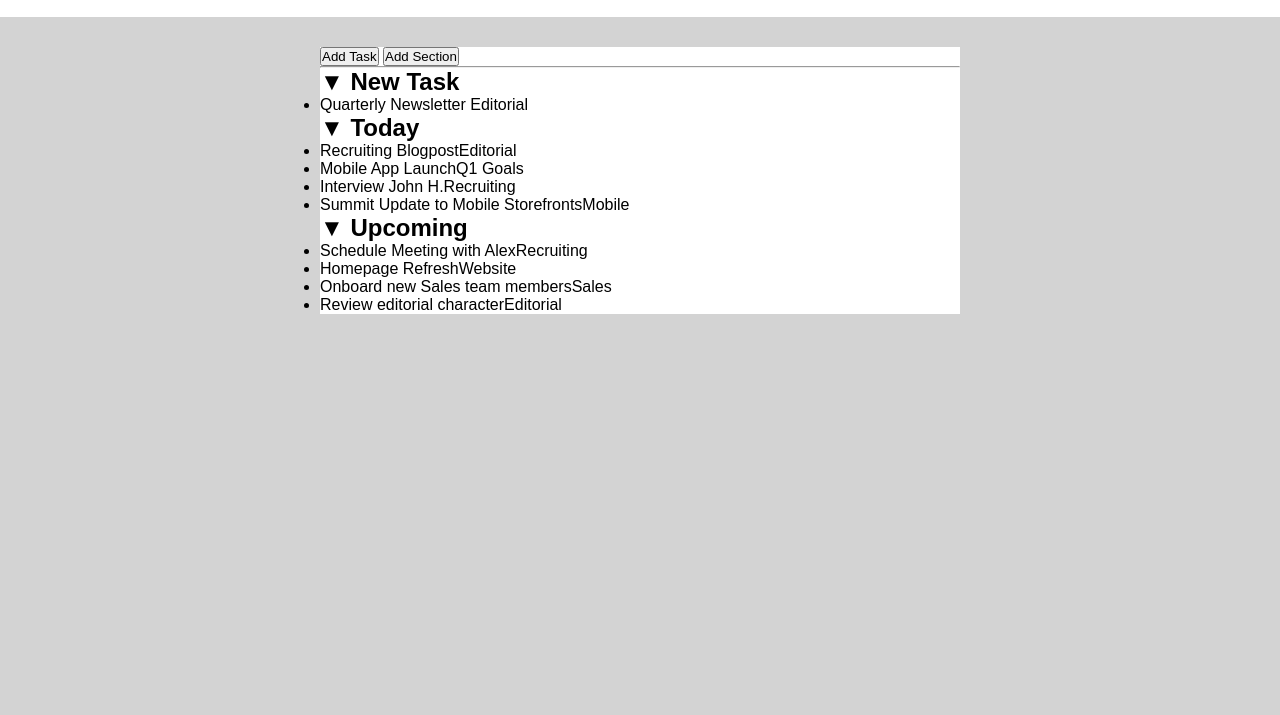
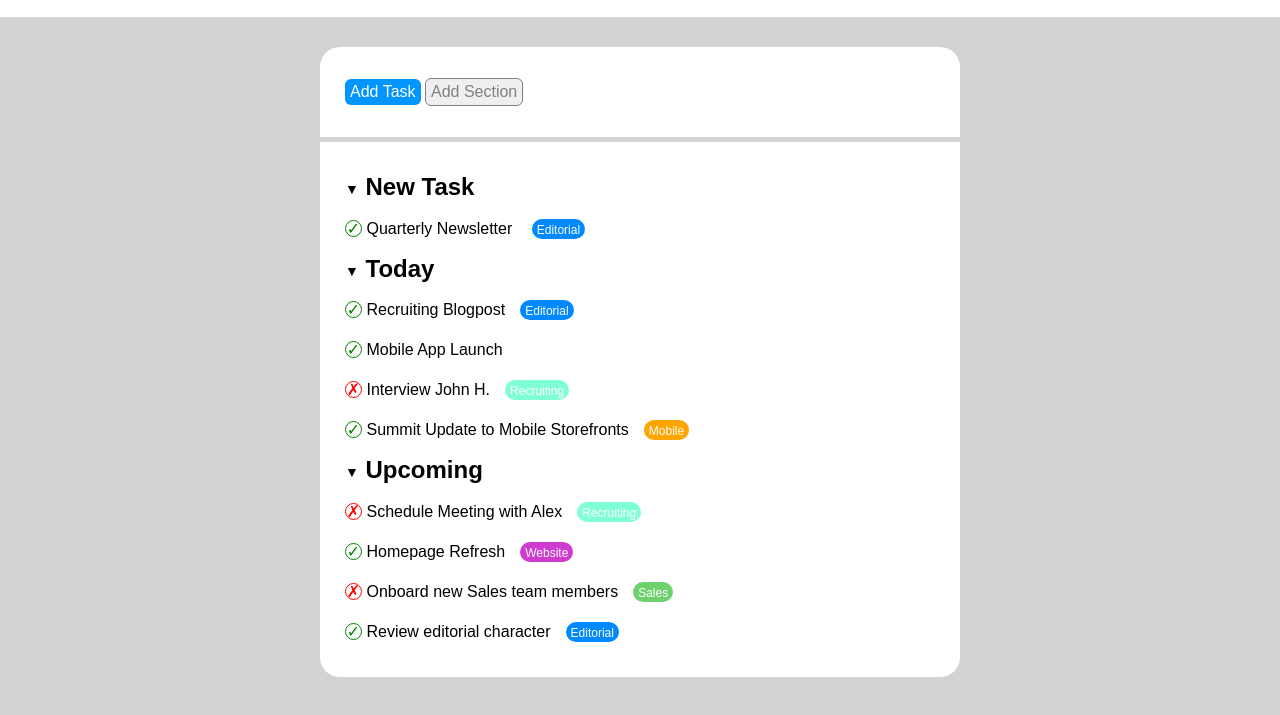
Before and after one commit to NicolaPlacentino/html-css-toboolist, a plain HTML site: page index.html in a window 1280 px wide. Shown: the part 83-798 px from the top of the page. Drawn offline with Linux system fonts and the light colour scheme.

Commit message:
added main css

```diff
--- a/index.html
+++ b/index.html
@@ -19,50 +19,48 @@
             <button id="add-section-button">Add Section</button>
         </section>
 
-        <hr>
-
        <section>
             <div>
-                <h2>&#x25BC; New Task</h2>
+                <h2><span class="small-arrow"> &#x25BC;</span> New Task</h2>
                 <ul>
-                    <li>
-                        <span class="checked">Quarterly Newsletter <span class="editorial">Editorial</span></span>
+                    <li class="checked">
+                        <span>Quarterly Newsletter <span class="label editorial">Editorial</span></span>
                     </li>
                 </ul>
             </div>
 
             <div>
-                <h2>&#x25BC; Today</h2>
+                <h2><span class="small-arrow"> &#x25BC;</span> Today</h2>
                 <ul>
-                    <li>
-                        <span class="checked">Recruiting Blogpost<span class="editorial">Editorial</span></span>
+                    <li class="checked">
+                        <span>Recruiting Blogpost<span class="label editorial">Editorial</span></span>
                     </li>
-                    <li>
-                        <span class="checked">Mobile App Launch<span class="q1-goals">Q1 Goals</span></span>
+                    <li class="checked">
+                        <span>Mobile App Launch<span class="label q1-goals">Q1 Goals</span></span>
                     </li>
-                    <li>
-                        <span class="crossed">Interview John H.<span class="recruiting">Recruiting</span></span>
+                    <li class="crossed">
+                        <span>Interview John H.<span class="label recruiting">Recruiting</span></span>
                     </li>
-                    <li>
-                        <span class="checked">Summit Update to Mobile Storefronts<span class="mobile">Mobile</span></span>
+                    <li class="checked">
+                        <span>Summit Update to Mobile Storefronts<span class="label mobile">Mobile</span></span>
                     </li>
                 </ul>
             </div>
 
             <div>
-                <h2>&#x25BC; Upcoming</h2>
+                <h2><span class="small-arrow"> &#x25BC;</span> Upcoming</h2>
                 <ul>
-                    <li>
-                        <span class="crossed">Schedule Meeting with Alex<span class="recruiting">Recruiting</span></span>
+                    <li class="crossed">
+                        <span>Schedule Meeting with Alex<span class="label recruiting">Recruiting</span></span>
                     </li>
-                    <li>
-                        <span class="checked">Homepage Refresh<span class="website">Website</span></span>
+                    <li class="checked">
+                        <span>Homepage Refresh<span class="label website">Website</span></span>
                     </li>
-                    <li>
-                        <span class="crossed">Onboard new Sales team members<span class="sales">Sales</span></span>
+                    <li class="crossed">
+                        <span>Onboard new Sales team members<span class="label sales">Sales</span></span>
                     </li>
-                    <li>
-                        <span class="checked">Review editorial character<span class="editorial">Editorial</span></span>
+                    <li class="checked">
+                        <span>Review editorial character<span class="label editorial">Editorial</span></span>
                     </li>
                 </ul>
             </div>
--- a/style.css
+++ b/style.css
@@ -7,6 +7,7 @@
 body{
     background-color: lightgray;
     font-family: Arial, Helvetica, sans-serif;
+    line-height: 40px
 }
 
 /* utilities */
@@ -16,8 +17,75 @@ body{
     margin: 30px auto;
 }
 
+.checked::before{
+    content: "\2713";
+    color: green;
+    border: 1px solid green;
+    border-radius: 50px 50px;
+    display: inline-block;
+    line-height: 15px;
+    height: 15px;
+    width: 15px;
+    text-align: center;
+}
+
+.crossed::before{
+    content: "\2717";
+    color: red;
+    border: 1px solid red;
+    border-radius: 50px 50px;
+    display: inline-block;
+    line-height: 15px;
+    height: 15px;
+    width: 15px;
+    text-align: center;
+}
+
+.label{
+    font-size: 12px;
+    color: white;
+    display: inline-block;
+    margin-left: 15px;
+    border-radius: 10px;
+    height: 20px;
+    line-height: 20px;
+    padding: 1px 5px;
+}
+
 /* generic */
 
+.small-arrow{
+    font-size: 14px;
+    vertical-align: middle;
+}
+
+.task-management{
+    border-bottom: 5px solid lightgray;
+}
+
+.editorial{
+    background-color: rgb(0, 136, 255);
+}
+
+.q1-goas{
+    background-color: rgb(113, 65, 158);
+}
+
+.recruiting{
+    background-color: aquamarine;
+}
+
+.mobile{
+    background-color: orange;
+}
+
+.website{
+    background-color: rgb(206, 59, 206);
+}
+
+.sales{
+    background-color: rgb(109, 210, 109);
+}
 
 /* header */
 
@@ -37,3 +105,35 @@ h1{
     vertical-align: middle;
     height: 60px;
 }
+
+/* main */
+
+section{
+    padding: 25px;
+}
+
+#add-task-button, #add-section-button{
+    padding: 4px 5px;
+    font-size: 16px;
+    border-radius: 6px 6px;
+}
+
+#add-task-button{
+    background-color: rgb(0, 149, 255);
+    color: white;
+    border: none;
+}
+
+#add-section-button{
+    color: gray;
+    border: 1px solid gray;
+}
+
+ul{
+    padding-inline-start: 0;
+    list-style: none;
+}
+
+main{
+    border-radius: 20px 20px;
+}
```
